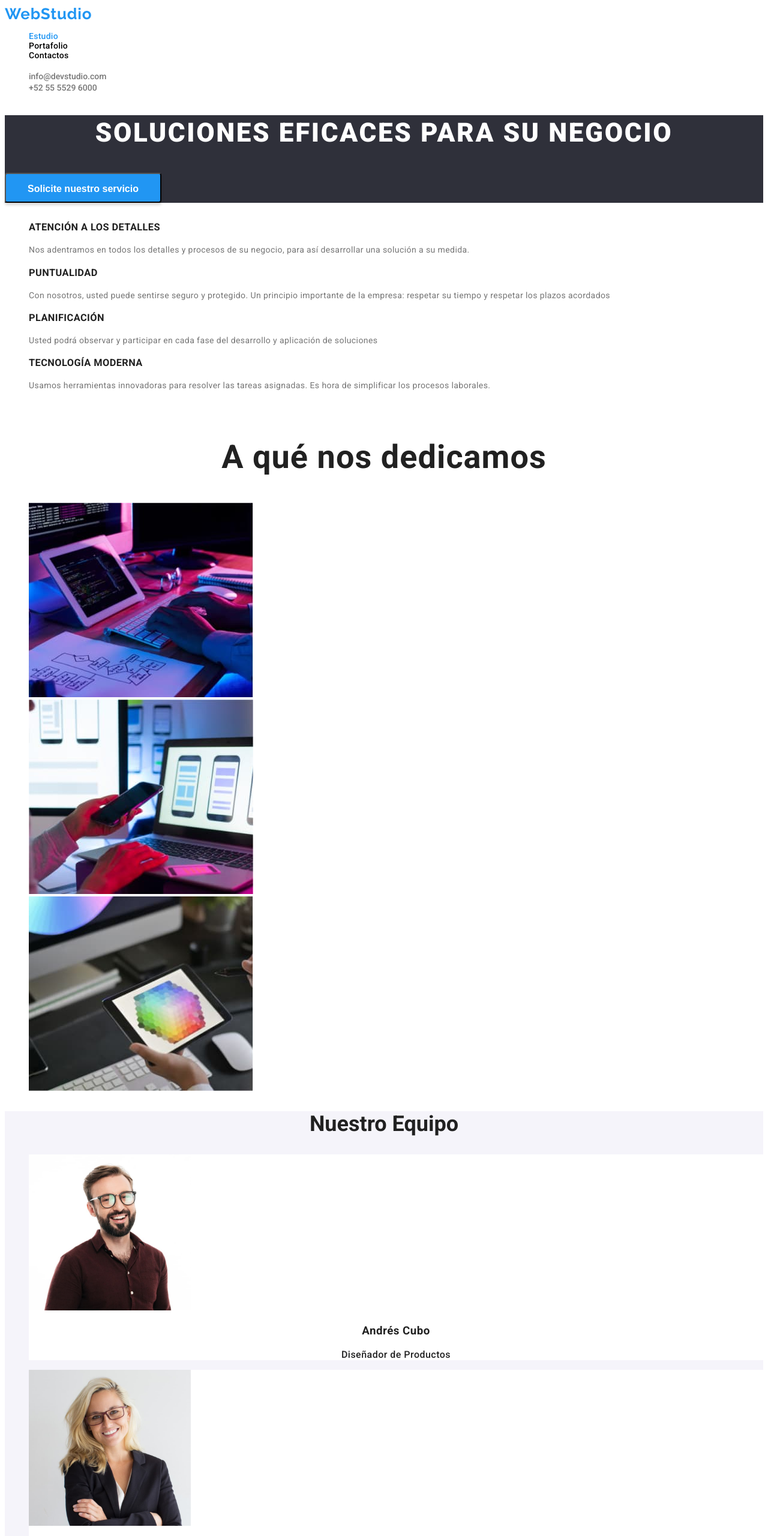
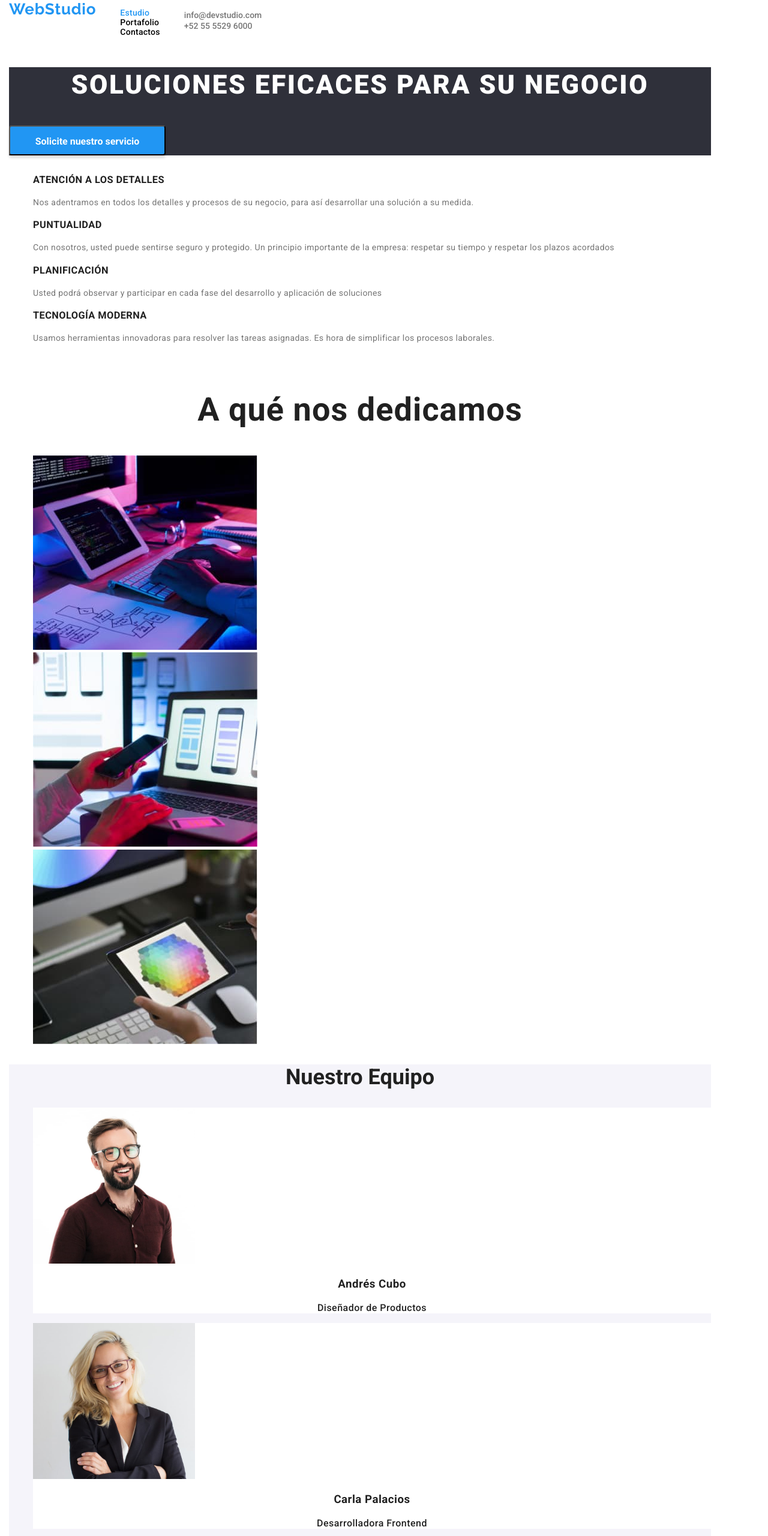
Before and after one commit to JohanFigueredo/goit-markup-hw-03, a plain HTML site: page index.html in a window 1280 px wide. Shown: the top 2560 px of the page at 60% size. Drawn offline with nearby package versions, Linux system fonts and the light colour scheme.

Commit message:
Adding Flex Class

```diff
--- a/css/styles.css
+++ b/css/styles.css
@@ -4,8 +4,15 @@ body {
   color: #212121;
 }
 
+.container {
+  justify-content: center;
+  width: 1200px;
+  padding: 0 15px;
+}
+
 header {
   background: #ffffff;
+  border-bottom: #ececec 1px;
 }
 
 .navigation {
@@ -135,7 +142,7 @@ a:focus {
   text-align: center;
 }
 
-.container {
+.card {
   background: #ffffff;
 }
 
--- a/index.html
+++ b/index.html
@@ -5,6 +5,10 @@
     <meta http-equiv="X-UA-Compatible" content="IE=edge" />
     <meta name="viewport" content="width=device-width, initial-scale=1.0" />
     <title>Estudio</title>
+    <link
+      rel="stylesheet"
+      href="https://cdnjs.cloudflare.com/ajax/libs/modern-normalize/1.0.0/modern-normalize.min.css"
+    />
     <link rel="stylesheet" href="./css/styles.css" />
     <link rel="preconnect" href="https://fonts.googleapis.com" />
     <link rel="preconnect" href="https://fonts.gstatic.com" crossorigin />
@@ -14,8 +18,9 @@
     />
   </head>
   <body>
+    <div class="container">
     <section>
-      <header>
+      <header class="flex">
         <a class="logo logo-header" href="./index.html">WebStudio</a>
         <nav>
           <ul class="navigation">
@@ -42,13 +47,17 @@
         </ul>
       </header>
     </section>
+    </div>
     <main>
+      <div class="container">
       <section class="main-display">
         <h1 class="main-title">SOLUCIONES EFICACES PARA SU NEGOCIO</h1>
         <button class="main-button" type="button">
           <span class="button-title">Solicite nuestro servicio</span>
         </button>
       </section>
+      </div>
+      <div class="container">
       <section class="flex">
         <ul>
           <li>
@@ -90,6 +99,8 @@
           </li>
         </ul>
       </section>
+      </div>
+      <div class="container">
       <section>
         <div class="operation-title"><h2>A qué nos dedicamos</h2></div>
         <ul>
@@ -116,10 +127,12 @@
           </li>
         </ul>
       </section>
+      </div>
+      <div class="container">
       <section class="team">
         <h2 class="team-title">Nuestro Equipo</h2>
         <ul>
-          <li class="container one">
+          <li class="card one">
             <img
               class="member andres"
               src="./images/andres.jpg"
@@ -130,7 +143,7 @@
               <p>Diseñador de Productos</p>
             </div>
           </li>
-          <li class="container two">
+          <li class="card two">
             <img
               class="member carla"
               src="./images/carla.jpg"
@@ -141,7 +154,7 @@
               <p>Desarrolladora Frontend</p>
             </div>
           </li>
-          <li class="container three">
+          <li class="card three">
             <img
               class="member mario"
               src="./images/mario.jpg"
@@ -152,7 +165,7 @@
               <p>Marketing</p>
             </div>
           </li>
-          <li class="container four">
+          <li class="card four">
             <img
               class="member pablo"
               src="./images/pablo.jpg"
@@ -165,7 +178,10 @@
           </li>
         </ul>
       </section>
+      </div>
     </main>
+    <div class="container">
+      <section>
     <footer>
       <a class="logo logo-footer" href="./index.html">WebStudio</a>
       <address>Calz. Ticomán 500, Ciudad de México, CDMX, México</address>
@@ -181,6 +197,8 @@
           >
         </li>
       </ul>
+    </section>
     </footer>
+  </div>
   </body>
 </html>
```
Also changed, not shown: portfolio.html (+10 -0 lines).
